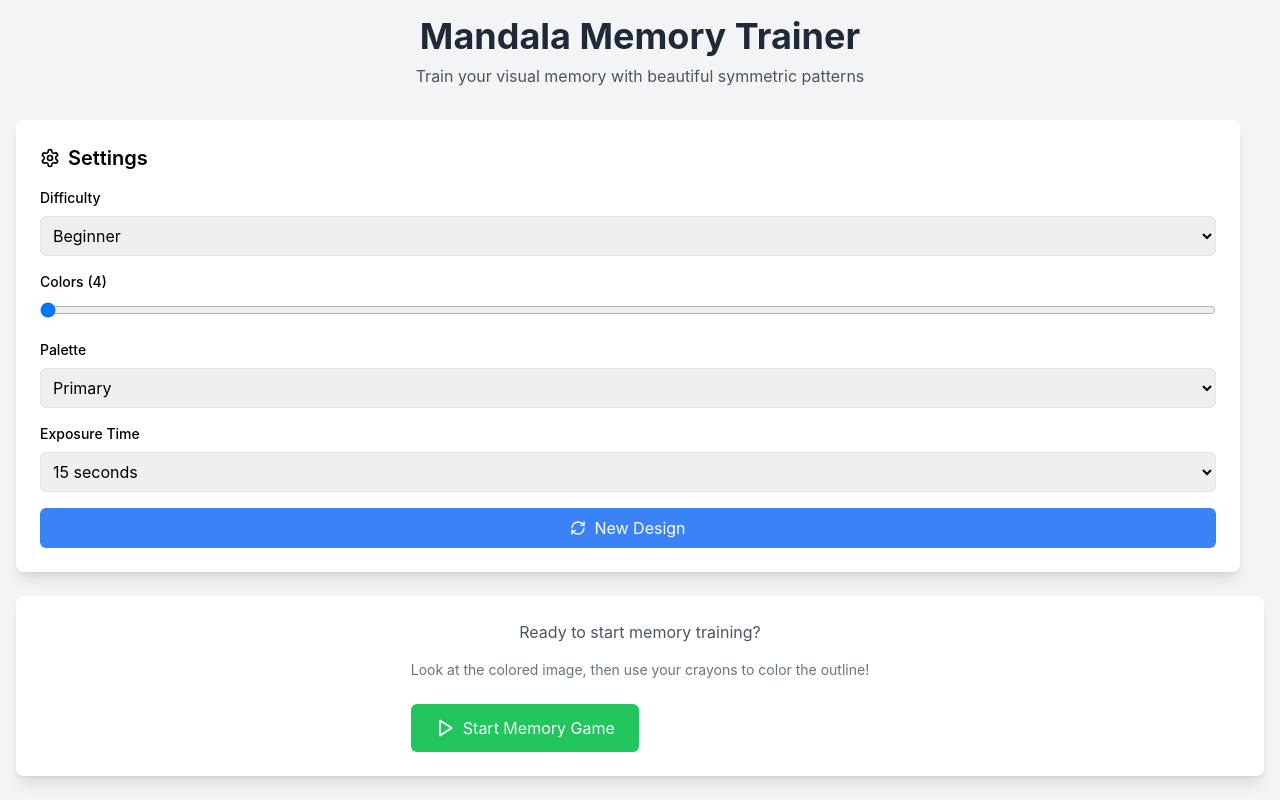
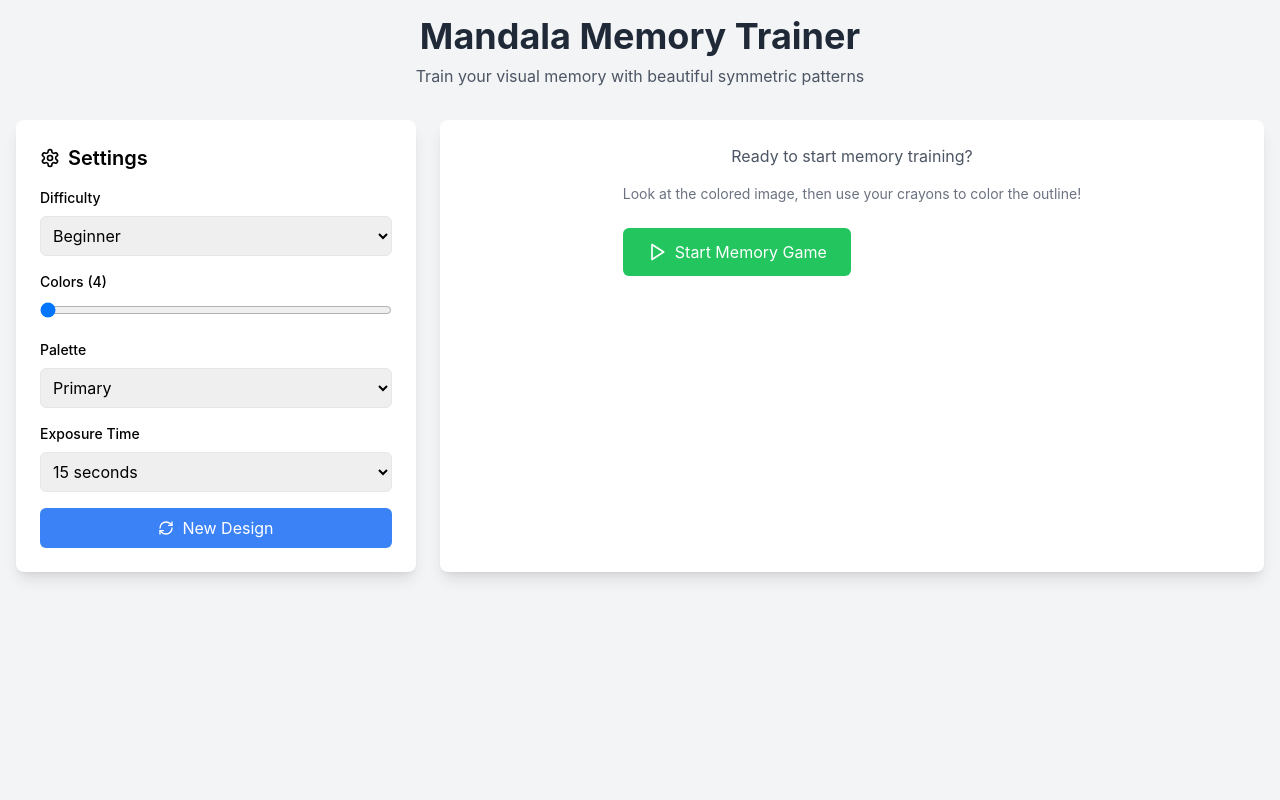
Before and after one commit to VidyaMandava/mandala-memory-trainer, a React (Vite) app: page / in a window 1280 px wide. Built offline with nearby package versions, Linux system fonts and the light colour scheme.

Commit message:
Update index.css

```diff
--- a/src/index.css
+++ b/src/index.css
@@ -1,19 +1,12 @@
-@tailwind base;
-@tailwind components;
-@tailwind utilities;
+body {
+  margin: 0;
+  font-family: -apple-system, BlinkMacSystemFont, 'Segoe UI', 'Roboto', sans-serif;
+  -webkit-font-smoothing: antialiased;
+  -moz-osx-font-smoothing: grayscale;
+}
 
-/* Reset some default styles */
 * {
   box-sizing: border-box;
-}
-
-body {
-  margin: 0;
-  font-family: -apple-system, BlinkMacSystemFont, 'Segoe UI', 'Roboto', 'Oxygen',
-    'Ubuntu', 'Cantarell', 'Fira Sans', 'Droid Sans', 'Helvetica Neue',
-    sans-serif;
-  -webkit-font-smoothing: antialiased;
-  -moz-osx-font-smoothing: grayscale;
 }
 
 #root {
```
